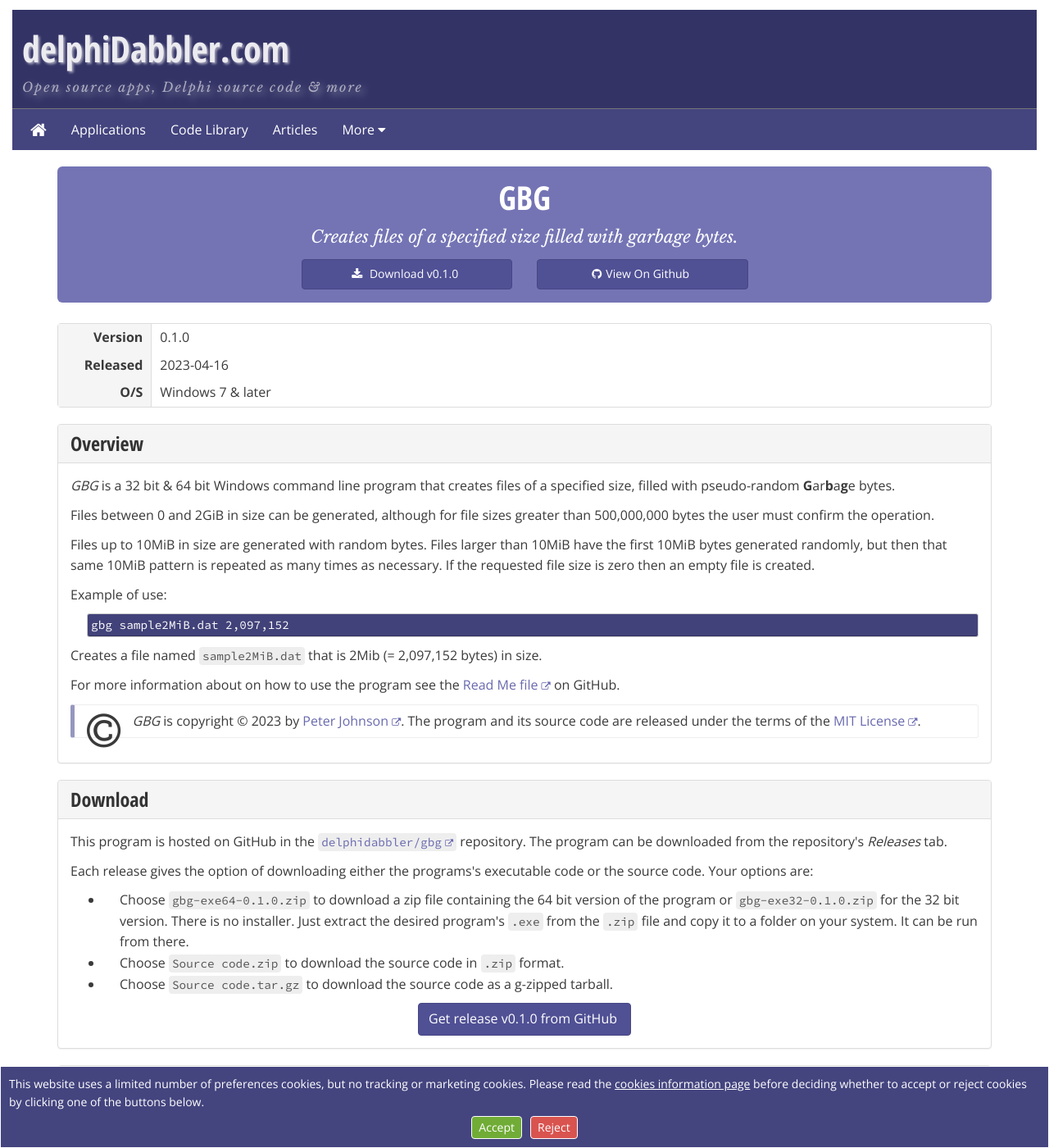
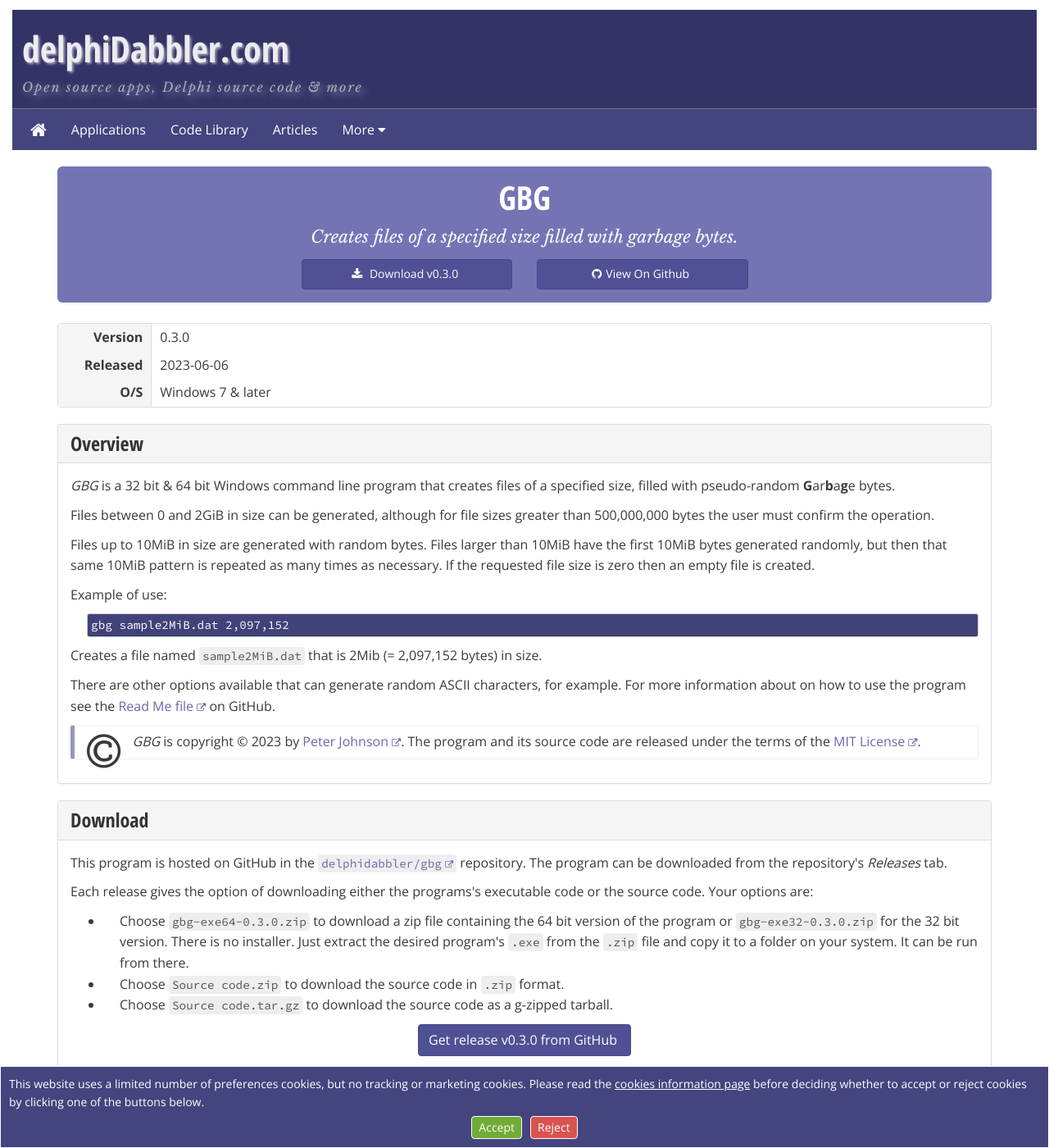
Before and after one commit to delphidabbler/delphidabbler.github.io, a Jekyll site: the page built from _software/gbg.html, in a window 1280 px wide and 1400 px high. Shown: the whole window at 82% size. Built offline with Jekyll 4.4.1, drawn with Linux system fonts in a browser that asks for light colours.

Commit message:
Update gbg page re v0.3.0

```diff
--- a/_software/gbg.html
+++ b/_software/gbg.html
@@ -2,9 +2,9 @@
 layout: "programs-tplt"
 group: apps
 priority: 5.5
-version: "0.1.0"
+version: "0.3.0"
 os: "Windows 7 & later"
-release-date: "2023-04-16"
+release-date: "2023-06-06"
 title: "GBG"
 precis: "Creates files of a specified size filled with garbage bytes."
 summary: "Command line program that creates files of a given size containing random-ish bytes."
@@ -40,7 +40,7 @@
       Creates a file named <code>sample2MiB.dat</code> that is 2Mib (= 2,097,152 bytes) in size.
     </p>
     <p>
-      For more information about on how to use the program see the <a href="https://github.com/delphidabbler/GBG/blob/master/README.md">Read Me <span class="sr-only">Markdown </span> file</a> on GitHub.
+      There are other options available that can generate random ASCII characters, for example. For more information about on how to use the program see the <a href="https://github.com/delphidabbler/GBG/blob/master/README.md">Read Me <span class="sr-only">Markdown </span> file</a> on GitHub.
     </p>
     <p class="callout callout-info">
       <span class="fa fa-copyright fa-pull-left fa-3x"></span><em>GBG</em> is copyright &copy; {{ page.copyright-date}} by <a href="{{ site.data.core.gravatar-url }}" aria-label="{{ site.data.core.gravatar-link-title }}">Peter Johnson</a>. The program and its source code are released under the terms of the <a href="https://delphidabbler.mit-license.org/{{page.copyright-date}}-/">MIT License</a>.
```
